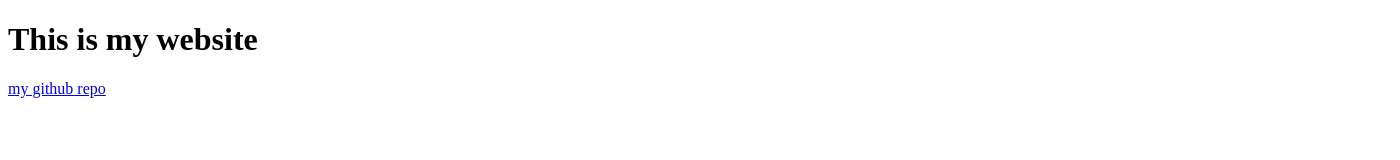
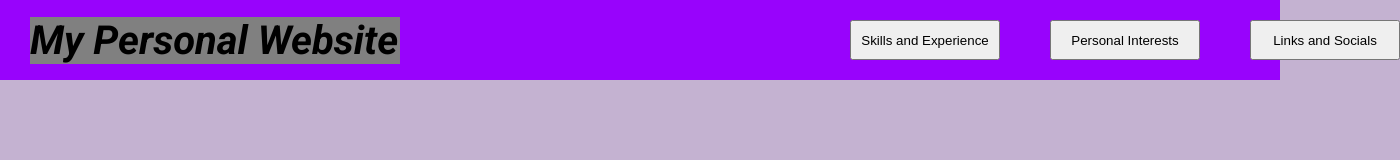
Before and after one commit to TLZ-05/TLZ-05.github.io, a plain HTML site: page html/index.html in a window 1280 px wide. Shown: the whole page, 1400 px wide, since content can reach past the window. Drawn offline with Linux system fonts and the light colour scheme.

Commit message:
add roboto font, link general css file, add buttons and title

```diff
--- /dev/null
+++ b/css/general.css
@@ -0,0 +1,5 @@
+body{
+  font-family:roboto, arial;
+  margin:0;
+  background-color:#C4B2D1
+}
--- a/html/index.html
+++ b/html/index.html
@@ -1,19 +1,49 @@
 <!DOCTYPE html>
+<html lang="en">
+<head>
+    <meta charset="UTF-8">
+    <meta name="viewport" content="width=device-width, initial-scale=1.0">
+    <title>My Personal Website</title>
 
-<html>
+    <link rel="preconnect" href="https://fonts.googleapis.com">
+    <link rel="preconnect" href="https://fonts.gstatic.com" crossorigin>
+    <link href="https://fonts.googleapis.com/css2?family=Caveat:wght@400..700&family=Roboto:ital,wght@0,100..900;1,100..900&display=swap" rel="stylesheet">
 
-<head>
-    <title>
-        My person profile
-    </title>
+    <link rel="stylesheet" href="../css/general.css">
+
+    <style>
+        .header{
+            background-color:#9803FC;
+            height:80px;
+            display:flex;
+            align-items:center;
+        }
+
+        .website-title{
+            background-color:grey;
+            margin-left:30px;
+            margin-right:450px;
+            font-style:italic;
+            font-size:40px;
+            font-weight:700;
+            min-width:370px;
+            align-content:center;
+        }
+
+        .navbar-button{
+            margin-right:50px;
+            min-width:150px;
+            height:40px;
+        }
+    </style>
 </head>
 
-<!--this is a space to practice html -->
 <body>
-    <h1>This is my website</h1>
-    <a href="https://github.com/TLZ-05" target=_self title="This takes you to my github repo">
-        my github repo
-    </a>
+    <header class="header">
+        <div class="website-title">My Personal Website</div>
+        <button class="navbar-button">Skills and Experience</button>
+        <button class="navbar-button">Personal Interests</button>
+        <button class="navbar-button">Links and Socials</button>
+    </header>
 </body>
-
 </html>
```
Also changed, not shown: html/links_and_socials.html (+7 -0 lines), html/personal_interests.html (+7 -0 lines), html/skills_and_experience.html (+6 -0 lines).
